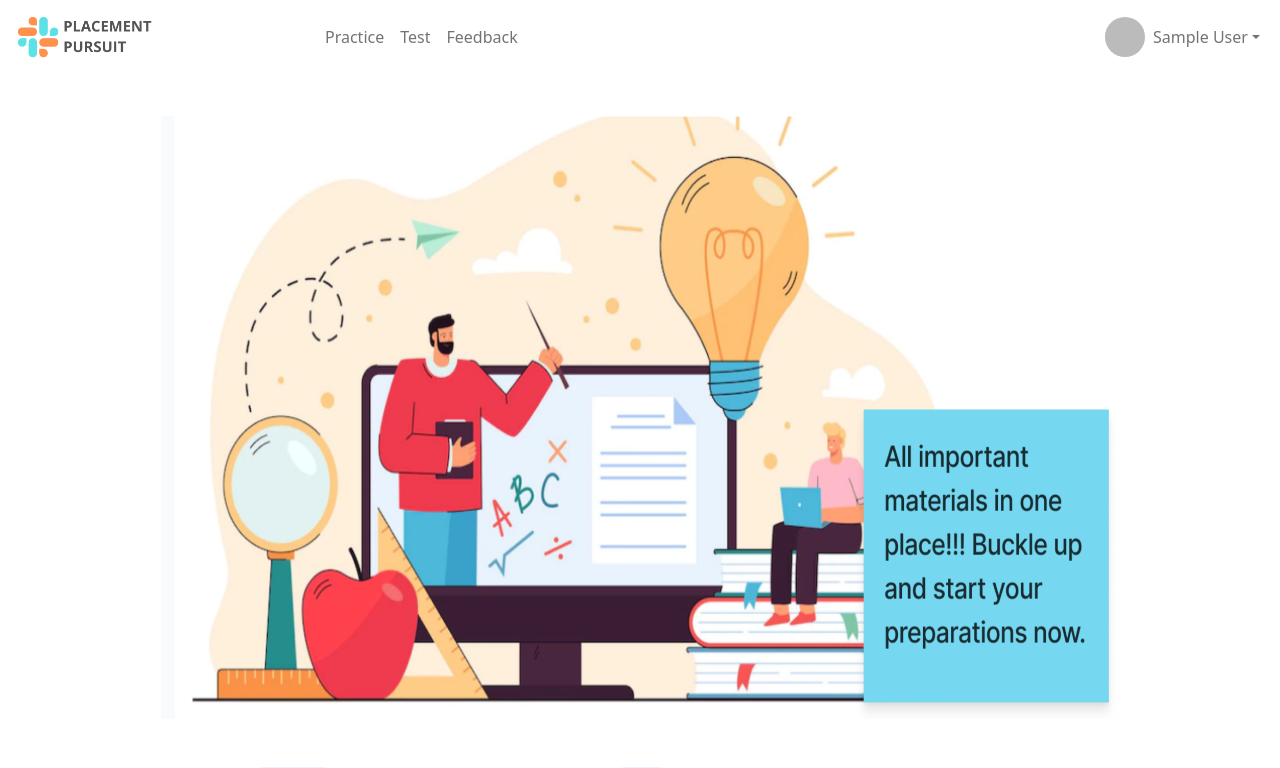
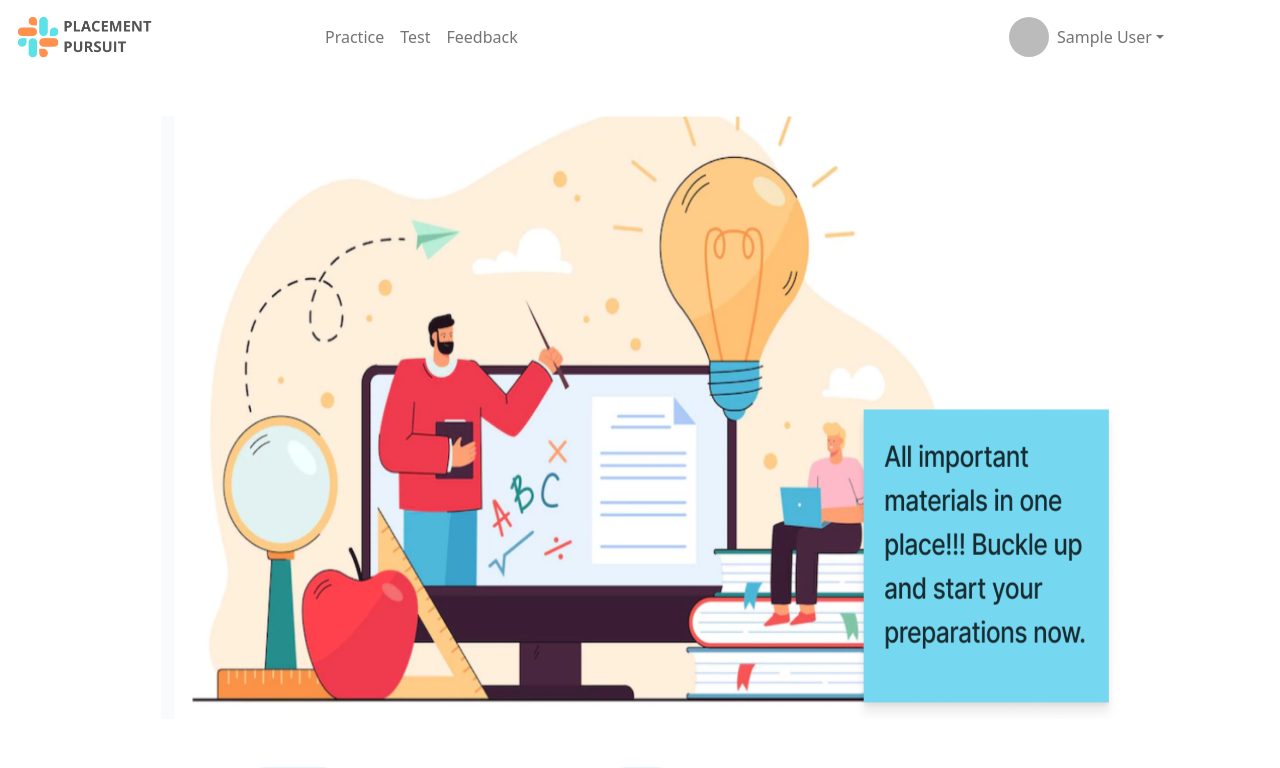
Before and after one commit to amrithesh-rao/PlacementPursuit, a React (Create React App) app: page /home in a window 1280 px wide. Shown: the top 768 px of the page. Built offline with nearby package versions, Linux system fonts and the light colour scheme; no server answers; sample sign-in values are in the browser's storage.

Commit message:
nav dropdown css

```diff
--- a/src/App.css
+++ b/src/App.css
@@ -109,7 +109,9 @@ hr.style-eight:after {
 .ml-7 {
     margin-left: 5rem;
 }
-
+.mr-7{
+    margin-right: 6rem!important;
+}
 .ml-10 {
     margin-left: 6rem;
 }
--- a/src/components/NavBar.js
+++ b/src/components/NavBar.js
@@ -44,7 +44,7 @@ export default function NavBar() {
       <Nav.Link onClick={() => navigate("/test")}>Test</Nav.Link>
       <Nav.Link onClick={() => navigate("/feedback")}>Feedback</Nav.Link>
     </Nav>
-    <Nav>
+    <Nav className="mr-7">
 
     <img src={user.photoURL} className="profile-pic" alt="profile"/>
       <NavDropdown title={user.displayName} id="collasible-nav-dropdown">
--- a/src/components/Signup.js
+++ b/src/components/Signup.js
@@ -27,7 +27,7 @@ const Signup = () => {
 
     try {
       await signUp(emailRef.current.value, passwordRef.current.value);
-      navigate("/");
+      navigate("/home");
     } catch (err) {
       setError(err.message);
     }
```
